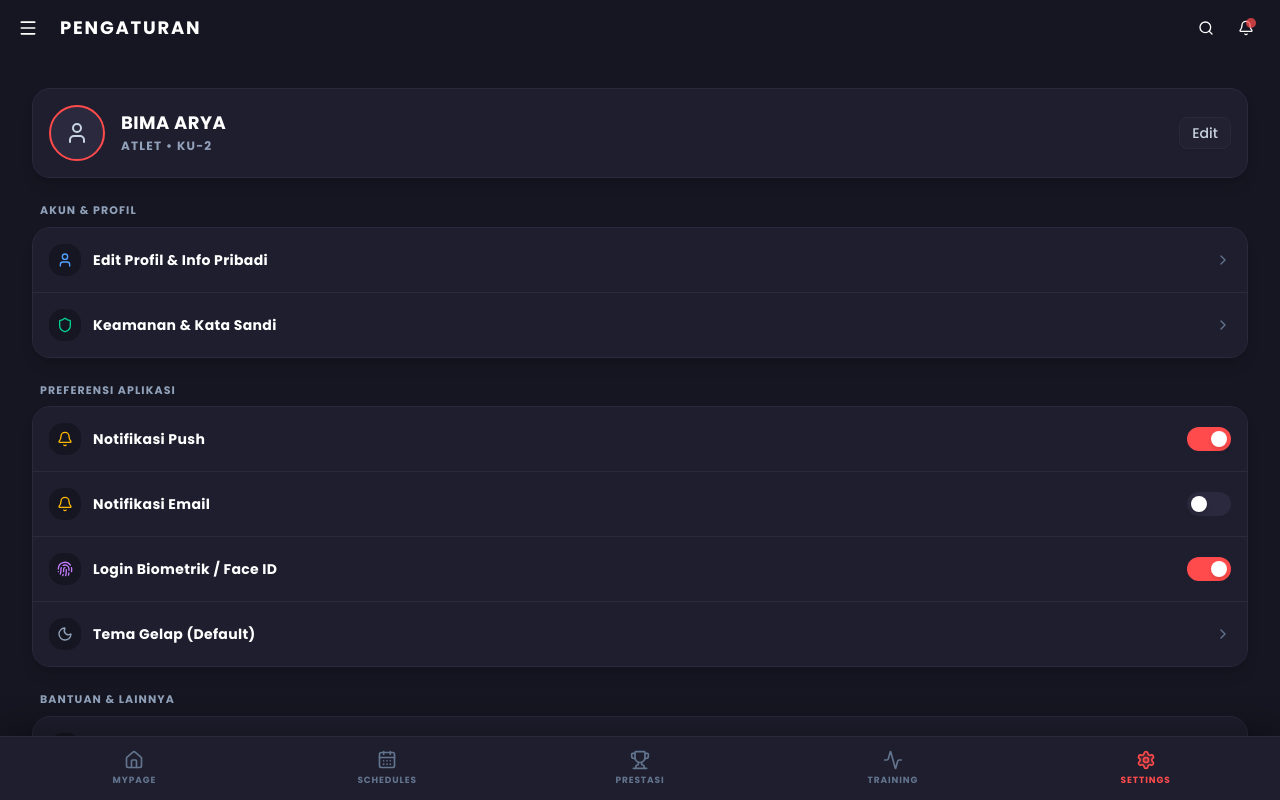
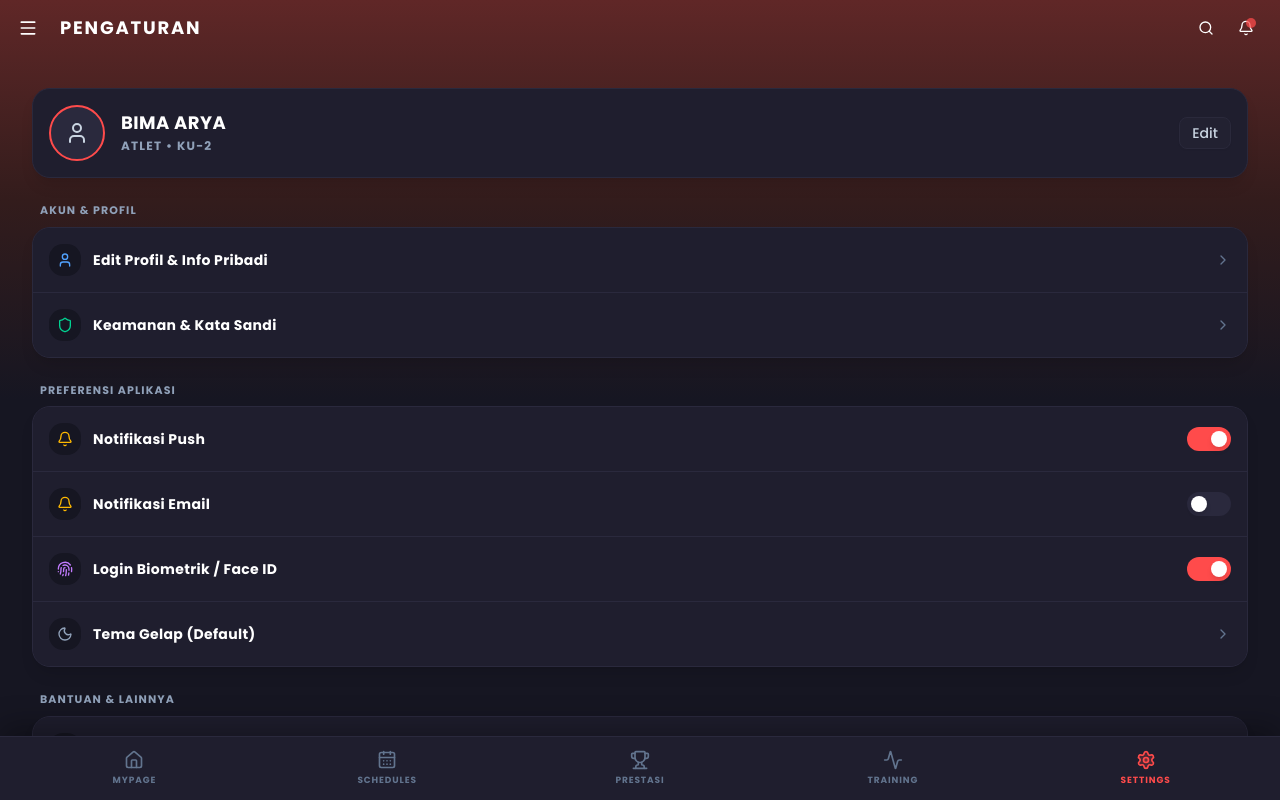
Before and after one commit to warnadunia/PSSC, a Next.js app: page /athlete/settings in a window 1280 px wide. Built offline with nearby package versions, Linux system fonts and the light colour scheme.

Commit message:
fix: remove solid background on athlete settings page to show gradient

```diff
--- a/src/app/(dashboard)/athlete/settings/page.tsx
+++ b/src/app/(dashboard)/athlete/settings/page.tsx
@@ -48,7 +48,7 @@ export default function AthleteSettingsPage() {
   }
 
   return (
-    <div className="flex flex-col min-h-[100dvh] w-full bg-[#161622]">
+    <div className="flex flex-col min-h-[100dvh] w-full relative">
       <GlobalHeader variant="pages" title="Pengaturan" />
 
       <main className="flex-1 w-full pb-32">
```
